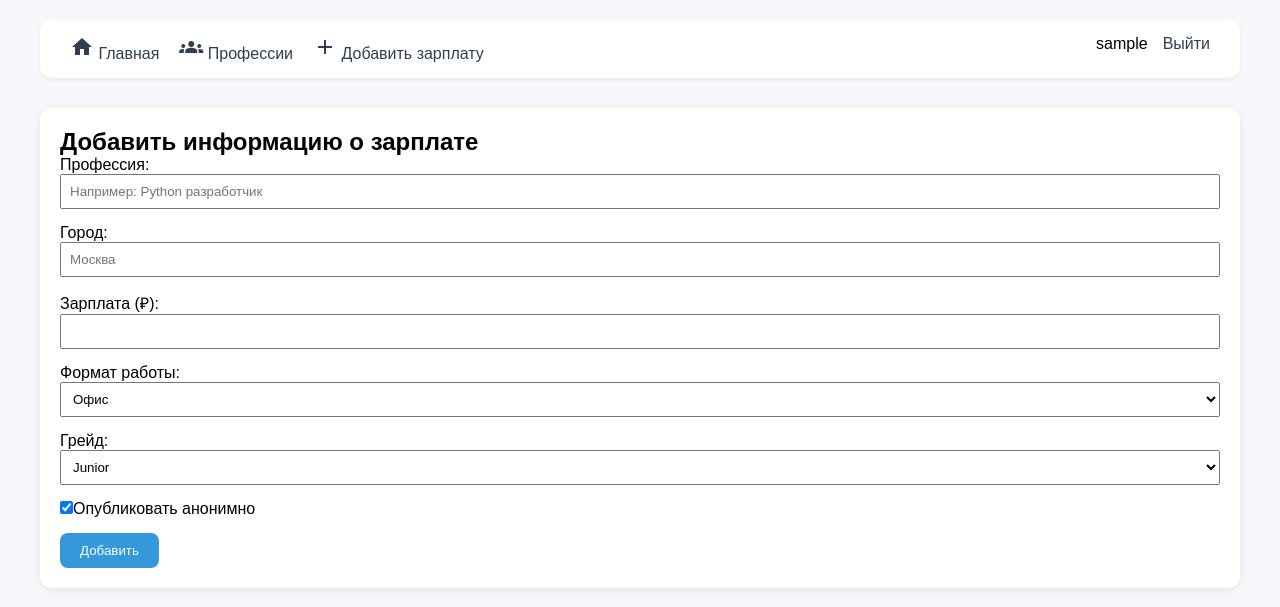
After one commit to Natalya1579/salary-calculator, a Flask app: page /add-salary in a window 1280 px wide. The commit adds this page. Shown: the top 607 px of the page. Run offline with Flask 3, Linux system fonts and the light colour scheme; the visitor is signed in with stand-in values (Sample User, id 1).

Commit message:
Add salary

```diff
--- a/app.py
+++ b/app.py
@@ -78,6 +78,42 @@ def logout():
     return redirect(url_for('index'))
 
 
+@app.route('/add-salary', methods=['GET', 'POST'])
+@login_required
+def add_salary():
+    if request.method == 'POST':
+        profession_title = request.form['profession_title']
+        city = request.form['city']
+        salary = int(request.form['salary'])
+        work_format = request.form.get('work_format', 'office')
+        grade = request.form.get('grade', 'middle')
+        is_anonymous = 'is_anonymous' in request.form
+
+        # Находим или создаем профессию
+        profession = Profession.query.filter_by(title=profession_title).first()
+        if not profession:
+            profession = Profession(title=profession_title)
+            db.session.add(profession)
+            db.session.commit()
+
+        # Создаем отчет
+        report = SalaryReport(
+            profession_id=profession.id,
+            city=city,
+            salary=salary,
+            work_format=work_format,
+            grade=grade,
+            is_anonymous=is_anonymous,
+            user_id=None if is_anonymous else current_user.id
+        )
+        db.session.add(report)
+        db.session.commit()
+
+        flash('Зарплата добавлена анонимно' if is_anonymous else 'Зарплата добавлена', 'success')
+        return redirect(url_for('profession_stats', profession_id=profession.id))
+    return render_template('add_salary.html', title='Добавить зарплату')
+
+
 # Запуск
 if __name__ == '__main__':
     with app.app_context():
--- /dev/null
+++ b/templates/add_salary.html
@@ -0,0 +1,44 @@
+{% extends "base.html" %}
+
+{% block content %}
+<div class="card">
+    <h2>Добавить информацию о зарплате</h2>
+    <form method="POST">
+        <div style="margin-bottom: 15px;">
+            <label>Профессия:</label>
+            <input type="text" name="profession_title" placeholder="Например: Python разработчик" required style="width: 100%; padding: 8px;">
+        </div>
+        <div style="margin-bottom: 15px;">
+            <label>Город:</label>
+            <input type="text" name="city" placeholder="Москва" required style="width: 100%; padding: 8px;">
+        </div>
+        <div style="margin-bottom: 15px;">
+            <label>Зарплата (₽):</label>
+            <input type="number" name="salary" required style="width: 100%; padding: 8px;">
+        </div>
+        <div style="margin-bottom: 15px;">
+            <label>Формат работы:</label>
+            <select type="text" name="work_format" style="width: 100%; padding: 8px;">
+                <option value="office">Офис</option>
+                <option value="remote">Удалёнка</option>
+                <option value="hybrid">Гибрид</option>
+            </select>
+        </div>
+        <div style="margin-bottom: 15px;">
+            <label>Грейд:</label>
+            <select type="text" name="grade" style="width: 100%; padding: 8px;">
+                <option value="junior">Junior</option>
+                <option value="middle">Middle</option>
+                <option value="senior">Senior</option>
+                <option value="lead">Lead</option>
+            </select>
+        </div>
+        <div style="margin-bottom: 15px;">
+            <label>
+                <input type="checkbox" name="is_anonymous" checked>Опубликовать анонимно
+            </label>
+        </div>
+        <button type="submit">Добавить</button>
+    </form>
+</div>
+{% endblock %}
--- a/templates/login.html
+++ b/templates/login.html
@@ -2,7 +2,7 @@
 
 {% block content %}
 <div class="card" style="max-width: 500px; margin: 0 auto;">
-    <h2>Регистрация</h2>
+    <h2>Вход</h2>
     <form method="POST">
         <div style="margin-bottom: 15px;">
             <label>Имя пользователя:</label>
@@ -16,7 +16,7 @@
             <label>Пароль:</label>
             <input type="password" name="password" required style="width: 100%; padding: 8px; margin-top: 5px;">
         </div>
-        <button type="submit">Зарегистрироваться</button>
+        <button type="submit">Войти</button>
     </form>
     <p style="margin-top: 15px;">Уже есть аккаунт? <a href="/login">Войти</a></p>
 </div>
--- a/templates/register.html
+++ b/templates/register.html
@@ -3,7 +3,7 @@
 {% block content %}
 <div class="card" style="max-width: 500px; margin: 0 auto;">
     <h2>Регистрация</h2>
-    <form method="POST">
+    <form method="POST" action="{{ url_for('register') }}">
         <div style="margin-bottom: 15px;">
             <label>Имя пользователя:</label>
             <input type="text" name="username" required style="width: 100%; padding: 8px; margin-top: 5px;">
```
